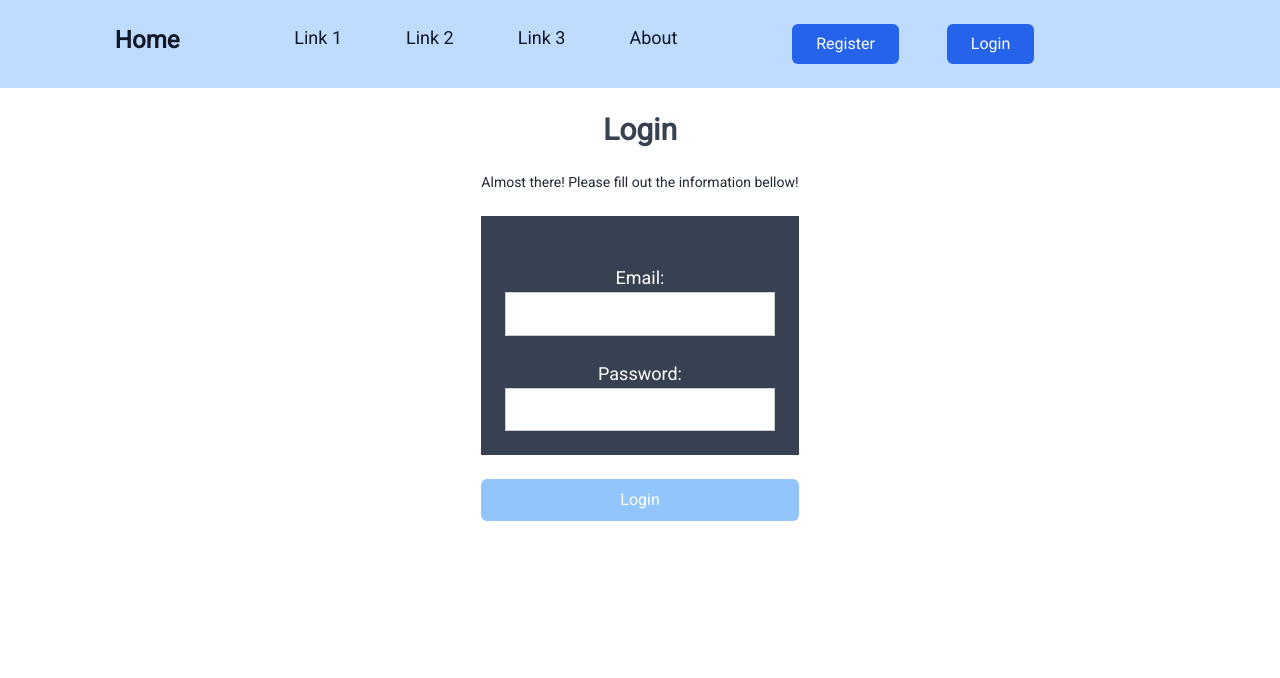
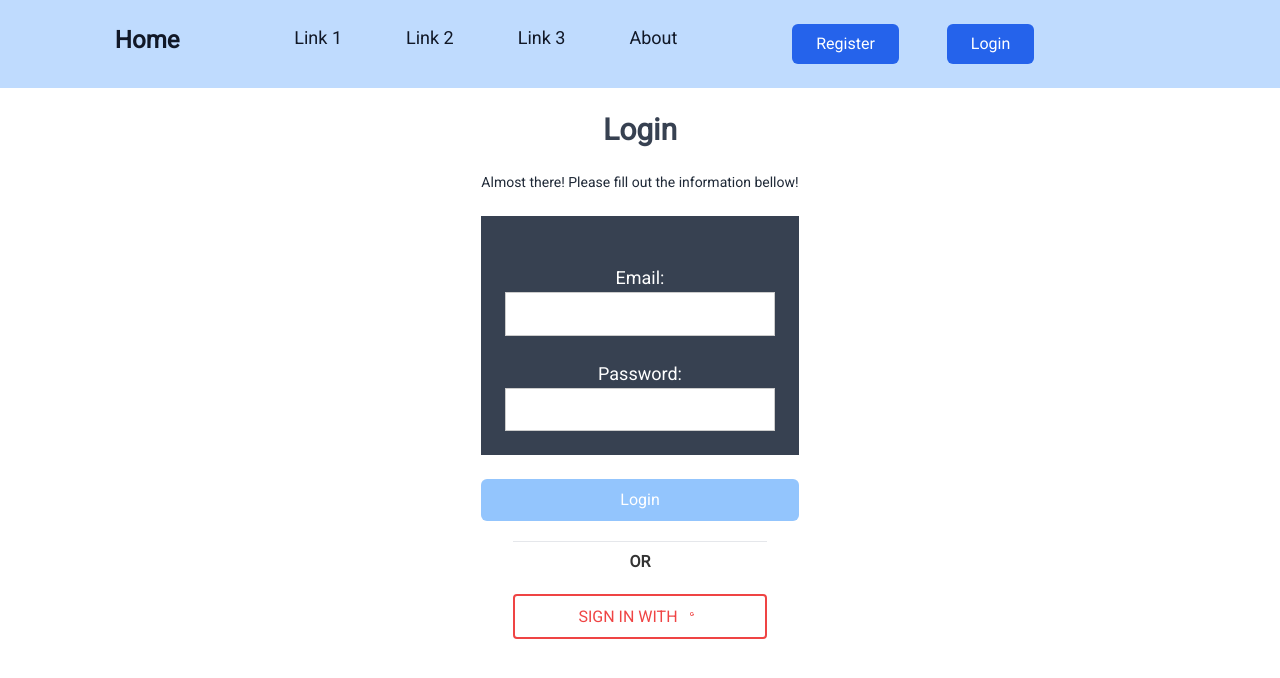
Before and after one commit to parischaralampidis3/langbox, a React (Create React App) app in the folder frontend/my-client/: page /login in a window 1280 px wide. Shown: the top 678 px of the page. Built offline with nearby package versions, Linux system fonts and the light colour scheme.

Commit message:
google authentication added

```diff
--- a/frontend/my-client/package.json
+++ b/frontend/my-client/package.json
@@ -3,6 +3,12 @@
   "version": "0.1.0",
   "private": true,
   "dependencies": {
+    "@fortawesome/fontawesome-free-regular": "^5.0.13",
+    "@fortawesome/fontawesome-svg-core": "^1.3.0",
+    "@fortawesome/free-brands-svg-icons": "^6.0.0",
+    "@fortawesome/free-regular-svg-icons": "^6.0.0",
+    "@fortawesome/free-solid-svg-icons": "^6.0.0",
+    "@fortawesome/react-fontawesome": "^0.1.17",
     "@testing-library/jest-dom": "^5.16.2",
     "@testing-library/react": "^12.1.2",
     "@testing-library/user-event": "^13.5.0",
--- a/frontend/my-client/public/index.html
+++ b/frontend/my-client/public/index.html
@@ -13,7 +13,7 @@
 <!--<link rel="manifest" href="%PUBLIC_URL%/manifest.json" />-->
 
 
-    <script src="https://kit.fontawesome.com/6512788cff.js" crossorigin="anonymous"></script>
+<script src="https://kit.fontawesome.com/6512788cff.js" crossorigin="anonymous"></script>
 
     <title>Langbox App</title>
   </head>
--- /dev/null
+++ b/frontend/my-client/src/Components/Auth/Firebase/firebase.js
@@ -0,0 +1,31 @@
+import { initializeApp } from "firebase/app";
+import { getAuth, GoogleAuthProvider, signInWithPopup } from "firebase/auth";
+
+var firebaseConfig = {
+  apiKey: 'AIzaSyD-qW20yIeqU2550Ij5RgitK5oFqT-3jeQ',
+  authDomain: 'lang-authorization.firebaseapp.com',
+  projectId: 'lang-authorization',
+  storageBucket: 'lang-authorization.appspot.com',
+  messagingSenderId: '402224700058',
+  appId: '1:402224700058:web:f00592f0785d639e03dd23',
+  measurementId: 'G-B5768ZJ6LE'
+};
+
+var app = initializeApp(firebaseConfig);
+export var auth = getAuth(app);
+
+//sign in logic
+
+var provider = new GoogleAuthProvider();
+
+
+export const  signInWithGoogle=() => {
+  signInWithPopup(auth, provider).then((result) => {
+    const name = result.user.displayName
+
+    localStorage.setItem("name",name)
+
+  }).catch((err)=>{
+    console.log(err);
+  })
+};
--- a/frontend/my-client/src/Components/Auth/Login.js
+++ b/frontend/my-client/src/Components/Auth/Login.js
@@ -2,7 +2,7 @@ import React, { useContext, useState,useEffect } from 'react';
 import { useNavigate } from 'react-router-dom';
 import AlertContext from '../../Context/alert/alertContext';
 import AuthContext from '../../Context/auth/authContext';
-
+import GoogleAuth from './SocialMediaAuth/GoogleAuth';
     const Login = () => {
 
         const alertContext = useContext(AlertContext);
@@ -80,8 +80,10 @@ import AuthContext from '../../Context/auth/authContext';
                 </div>
 
             </form>
+            <GoogleAuth/>
+        </div>
 
-        </div>
     )
+
 };
 export default Login;
--- /dev/null
+++ b/frontend/my-client/src/Components/Auth/SocialMediaAuth/GoogleAuth.js
@@ -0,0 +1,29 @@
+import React from 'react';
+import { signInWithGoogle } from '../Firebase/firebase';
+
+
+import { FontAwesomeIcon } from '@fortawesome/react-fontawesome';
+import { faGoogle } from '@fortawesome/free-brands-svg-icons';
+
+
+const GoogleAuth = () => {
+
+
+    return (
+        <div className='container mx-auto'>
+            <div className='text-center font-bold my-5'>
+                <hr />
+                <h1 className='my-2'>OR</h1>
+            </div>
+            <div className=''>
+                <button onClick={signInWithGoogle} type="button" className="w-full inline-block px-6 py-2 border-2 border-red-500 text-red-500 font-medium text-base leading-normal uppercase rounded hover:bg-black hover:bg-opacity-5 focus:outline-none focus:ring-0 transition duration-150 ease-in-out">
+                    Sign in with <FontAwesomeIcon icon={faGoogle} className='text-blue-700 px-2 text-xl text-red-500 ' />
+                </button>
+
+
+            </div>
+        </div>
+    )
+}
+
+export default GoogleAuth;
--- a/frontend/my-client/src/Components/Firebase.js
+++ /dev/null
@@ -1,16 +0,0 @@
-import firebase, { initializeApp } from "firebase/app";
-import "firebase/auth"
-
-
-const app = initializeApp({
-      apiKey: process.env.REACT_APP_FIREBASE_API_KEY,
-  authDomain: process.env.REACT_APP_FIREBASE_AUTH_DOMAIN,
-  projectId:REACT_APP_FIREBASE_PROJECT_ID ,
-  storageBucket:REACT_APP_FIREBASE_STORAGE_BUCKET ,
-  messagingSenderId:REACT_APP_FIREBASE_MESSAGING_SENDER_ID,
-  appId: REACT_APP_FIREBASE_APP_ID,
-  measurementId:REACT_APP_FIREBASE_MEASUREMENT_ID
-});
-
-export const auth = app.auth()
-export default app
--- a/frontend/my-client/src/Pages/Home.js
+++ b/frontend/my-client/src/Pages/Home.js
@@ -1,8 +1,5 @@
 import React,{useContext,useEffect} from 'react'
 import AuthContext from '../Context/auth/authContext';
-
-
-
  const Home = () => {
 
     const authContext = useContext(AuthContext)
@@ -11,7 +8,14 @@ import AuthContext from '../Context/auth/authContext';
         //eslint-disable-next-line
     },[])
     return (
-    <div>Home</div>
+
+    <div className="container mx-auto">
+   <div className='flex  font-medium justify-start text-xl items-center'>
+      <h1>Welcome,</h1>
+      <h1 className='text-blue-800 mx-2 '>{localStorage.getItem("name")}</h1>
+  </div>
+
+      </div>
   )
 }
 
```
Also changed, not shown: frontend/my-client/src/App.js (+10 -2 lines), 2 other files (tests, documents, lock files or other folders).
